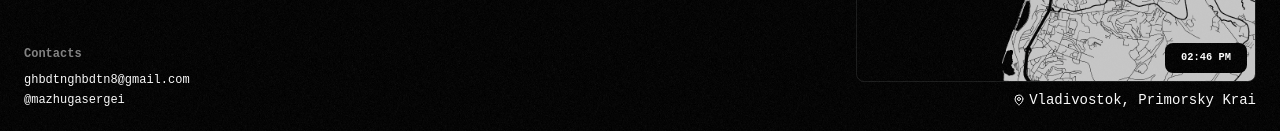
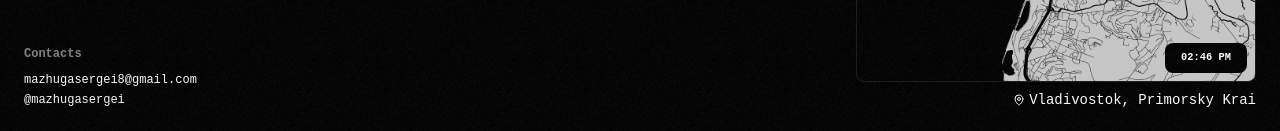
Before and after one commit to mazhugasergei/mazhugasergei.github.io, a Next.js app: page / in a window 1280 px wide. Shown: the part 666-797 px from the top of the page. Built offline with nearby package versions, Linux system fonts and the light colour scheme; a web font is replaced by a local one.

Commit message:
fix: email

```diff
--- a/src/app/(home)/page.tsx
+++ b/src/app/(home)/page.tsx
@@ -43,7 +43,7 @@ const lists: List[] = [
 	{
 		title: "Contacts",
 		items: [
-			{ name: "ghbdtnghbdtn8@gmail.com", href: "mailto:ghbdtnghbdtn8@gmail.com" },
+			{ name: "mazhugasergei8@gmail.com", href: "mailto:mazhugasergei8@gmail.com" },
 			{ name: "@mazhugasergei", href: "https://x.com/mazhugasergei" },
 		],
 	},
```
Also changed, not shown: 1 other file (tests, documents, lock files or other folders).
